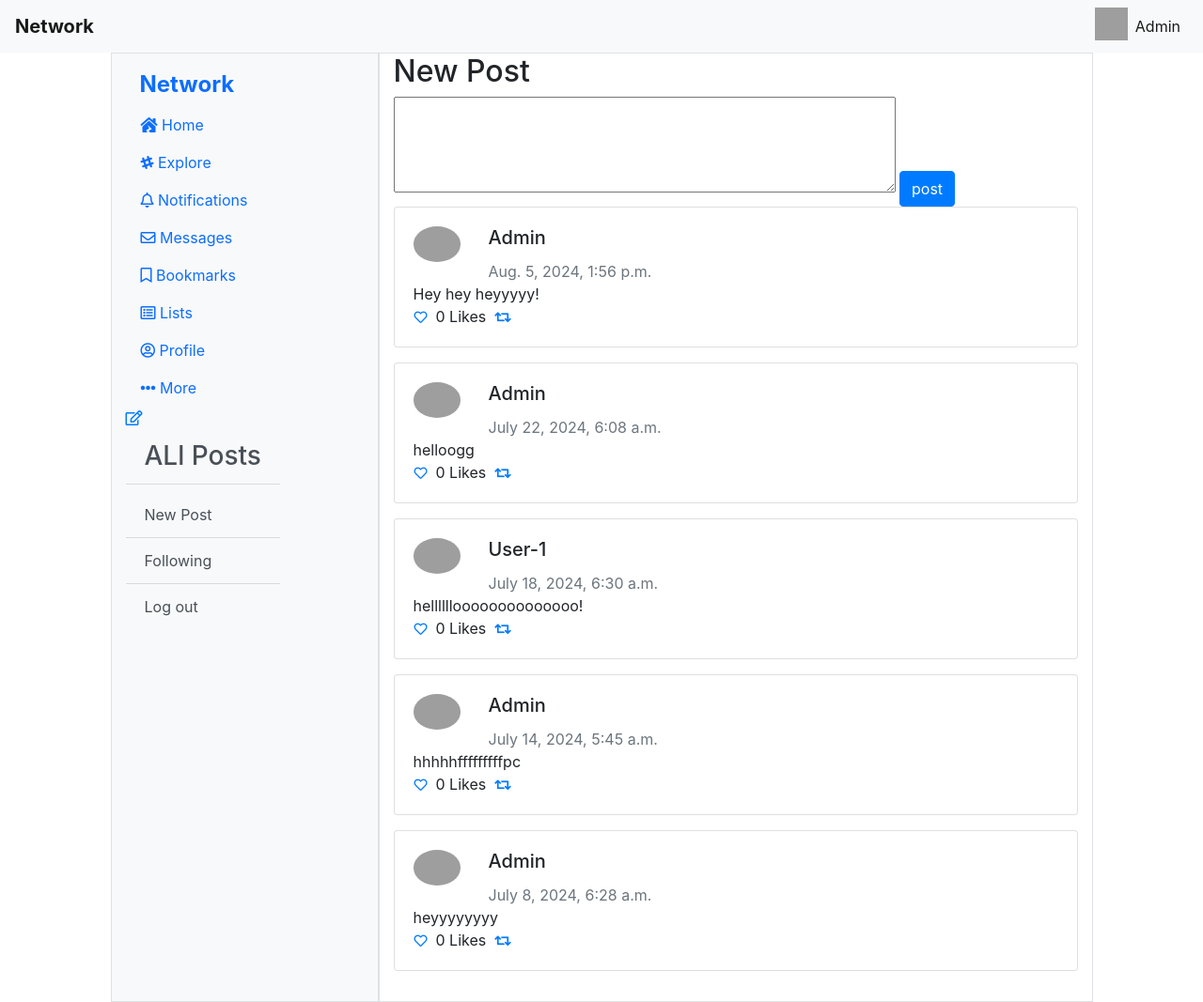
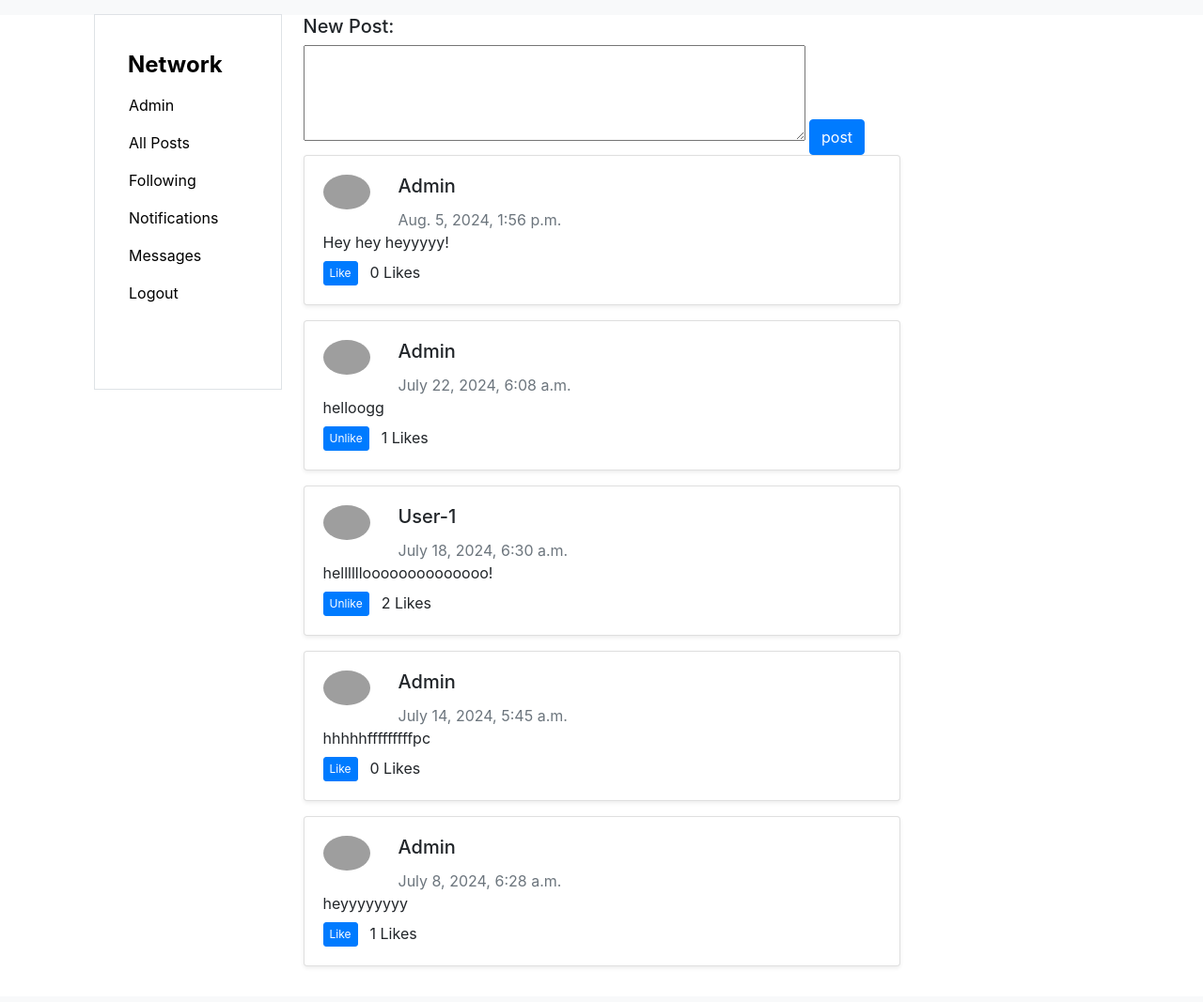
Before and after one commit to sozjamil/Network-Twitter, a Django app: page / in a window 1280 px wide. Shown: the whole page at 94% size. After the commit the page ends 1029 px from the top, so only its background shows below. Run offline with Django 3.2, Linux system fonts and the light colour scheme; a user stored in the database is signed in; data comes from the database, SQL or seed files in the repository; both versions use the stored data as it was after the commit; some libraries are stand-ins or nearby versions; grey boxes are pictures that could not be loaded.

Commit message:
final commit

```diff
--- a/network/admin.py
+++ b/network/admin.py
@@ -5,4 +5,4 @@ from .models import *
 
 admin.site.register(User)
 admin.site.register(Post)
-# admin.site.register(Follow)
+admin.site.register(Like)
--- a/network/static/network/index.js
+++ /dev/null
@@ -1,6 +0,0 @@
-// when clicking heart shape turn to red
-$(document).ready(function () {
-  $(".like-button").click(function () {
-    $(this).find("i").toggleClass("fas far text-danger");
-  });
-})
--- a/network/static/network/styles.css
+++ b/network/static/network/styles.css
@@ -1,5 +1,5 @@
 @media only screen and (min-width: 1024px) {
-    .navbar-nav .nav-item:not(.display-username){
+    .navbar-nav {
       display: none;
     }
     .display-navbar {
@@ -8,11 +8,6 @@
   }
 
 @media only screen and (max-width: 1024px) {
-    /* Styles to apply for screens with a maximum width of 768px (typically mobile devices) */
-    /* li.display-username {
-      display: none;
-    }     */
-
     .center-column {
       display: block;
       width: 100%;
@@ -27,12 +22,36 @@
 
   }
 
+.left-column {
+  position: fixed;
+  top: 15px;
+  left: 100px;
+  height: 400px;
+  width: 200px;
+  background-color: rgb(255, 255, 255); /* Default background */
+  padding: 20px;
+  border:#000000;
+
+}
+
 #sidebar-wrapper {
   float: left;
+  width: 100px;
+
+
+
+
+}
+
+#sidebar-wrapper a{
+  float: left;
+  color: black; /* Default color */
+  /*background-color: white;  Default background */
+
 }
 .nav-brand {
   margin-left: 15px;
-    color:#0d6efd;
+  color:#000000;
   margin-top:10px;
   font-size:x-large ;
 }
@@ -40,9 +59,10 @@
 .navbar-brand:hover {
   background: rgba(29, 161, 242, 0.1);
   border-radius: 50%;
-    color: #1da0f2;
+  color: #000000;
   margin-right: 23px;
 }
+
 /* @media (min-width: 768px) {
 .navbar-toggler {
   display: block;
--- a/network/templates/network/index.html
+++ b/network/templates/network/index.html
@@ -1,72 +1,119 @@
-{% extends "network/layout.html" %}
-{% load static %}
+{% extends 'network/layout.html' %}
 
 {% block body %}
+  {% load static %}
+  <style>
+    .like-button {
+      padding: 6px 6px; /* Decrease vertical padding */
+      font-size: 12px; /* Adjust font size */
+      height: auto; /* Let height adjust based on content */
+      line-height: 1; /* Adjust line height for tighter fit */
+      border-radius: 3px; /* Slightly reduce border radius */
+      margin-right: 5px; /* Space between button and text */
+      min-height: 24px; /* Ensure minimum height for usability */
+    }
+  </style>
+  <script>
+    //retrieves the value of cookie from the browser's document cookies
+    function getCookie(name) {
+      const value = `; ${document.cookie}`
+      const parts = value.split(`; ${name}=`)
+      if (parts.length == 2) return parts.pop().split(';').shift()
+    }
+    // Handling Like/Unlike button using Javascript
+    document.addEventListener('DOMContentLoaded', () => {
+      document.querySelectorAll('.like-btn').forEach((button) => {
+        button.addEventListener('click', () => {
+          const postId = button.dataset.postId
+          const likeCountSpan = document.getElementById(`like-count-${postId}`)
+
+          fetch(`/toggle_like/${postId}`, {
+            method: 'GET',
+            headers: {
+              'X-CSRFToken': '{{ csrf_token }}'
+            }
+          })
+            .then((response) => response.json())
+            .then((result) => {
+              if (result.liked) {
+                button.textContent = 'Unlike'
+              } else {
+                button.textContent = 'Like'
+              }
+              likeCountSpan.textContent = result.like_count
+            })
+            .catch((error) => console.log('Error:', error))
+        })
+      })
+    })
+  </script>
+
+  <!-- New post structure -->
   {% if user.is_authenticated %}
-        <h2>New Post</h2>
+    <div class="h5">New Post:</div>
     <form action="{% url 'newpost' %}" method="POST">
       {% csrf_token %}
       <textarea name="content" rows="4" cols="50"></textarea>
-            <input type="submit" value="post" class="btn btn-primary"/>
+      <input type="submit" value="post" class="btn btn-primary" />
     </form>
-    {% endif%}
+  {% endif %}
   <!-- HTML structure for each post -->
+
+  {% if post_count == 0 %}
+    <div class="text-center my-4"> No posts yet</div>
+  {% else %}
     {% for post in page_posts %}
-  <div class="card mb-3">
+      <div class="card mb-3 shadow-sm" class="post" id="post-{{ post.id }}">
         <div class="card-body">
           <div class="row">
             <div class="col-auto">
               <!-- User avatar -->
-              <img src="https://i.pinimg.com/564x/0e/6e/8c/0e6e8ce4541732f9a6e6b32325939338.jpg" alt="User Avatar" class="rounded-circle" width="50">
+              <img src="https://i.pinimg.com/564x/0e/6e/8c/0e6e8ce4541732f9a6e6b32325939338.jpg" alt="User Avatar" class="rounded-circle" width="50" />
             </div>
             <div class="col">
               <!-- Username and date -->
               <h5 class="card-title text-capitalize">{{ post.user }}</h5>
               <p class="card-text text-muted">{{ post.date }}</p>
             </div>
+            <div class="col"></div>
+          </div>
+          <div class="row">
             <div class="col">
-                {% comment %} {% if request.user == post.user %}
-                    <div class="float-right">
-                          <!-- Add the edit button or link -->
-                          <a href="{% url 'edit_post' post_id=post.id %}">Edit</a>
-                    </div>
-                {% endif %} {% endcomment %}
+              <!-- Post content -->
+              <p class="card-text">{{ post.content }}</p>
             </div>
           </div>
           <div class="row">
             <div class="col">
-              <!-- Post content -->
-              <p class="card-text">{{ post.content }} </p>
-              </div>
-          </div>
-          <div class="row">
-              <div class="col">
-              <!-- Number of likes and actions -->
-              <div class="d-flex">
-                  <button class="btn btn-link btn-sm p-0 pr-2 like-button">
-                  <i class="far fa-heart"></i>
+              <!-- Number of likes and Like/Unlike button -->
+              <div class="d-flex mt-2">
+                <button class="like-btn btn btn-primary like-button" data-post-id="{{ post.id }}" id="like-btn-{{ post.id }}">
+                  {% if post.id in liked_posts %}
+                    Unlike
+                  {% else %}
+                    Like
+                  {% endif %}
                 </button>
-                  <p class="card-text mb-0">0 Likes</p>
-                  <button class="btn btn-link btn-sm p-0 pl-2">
-                  <i class="fas fa-retweet"></i>
-                  </button>
+                <span id="like-count-{{ post.id }}" class="card-text ml-2">{{ post.likes.count }}</span>&nbsp;Likes
               </div>
             </div>
           </div>
-
         </div>
       </div>
     {% endfor %}
+  {% endif %}
   <nav aria-label="Page navigation example">
     <ul class="pagination">
       {% if page_posts.has_previous %}
-        <li class="page-item"><a class="page-link" href="?page={{ page_posts.previous_page_number }}">Previous</a></li>
+        <li class="page-item">
+          <a class="page-link" href="?page={{ page_posts.previous_page_number }}">Previous</a>
+        </li>
       {% endif %}
       {% if page_posts.has_next %}
-         <li class="page-item"><a class="page-link" href="?page={{ page_posts.next_page_number }}">Next</a></li>
+        <li class="page-item">
+          <a class="page-link" href="?page={{ page_posts.next_page_number }}">Next</a>
+        </li>
       {% endif %}
     </ul>
   </nav>
-
-
 {% endblock %}
--- a/network/templates/network/layout.html
+++ b/network/templates/network/layout.html
@@ -3,62 +3,61 @@
 <!DOCTYPE html>
 <html lang="en">
   <head>
-        <meta charset="utf-8">
-        <meta name="viewport" content="width=device-width, initial-scale=1">
-        {% comment %} bootstrap:5 {% endcomment %}
-        <link href="https://cdn.jsdelivr.net/npm/bootstrap@5.3.3/dist/css/bootstrap.min.css" rel="stylesheet" integrity="sha384-QWTKZyjpPEjISv5WaRU9OFeRpok6YctnYmDr5pNlyT2bRjXh0JMhjY6hW+ALEwIH" crossorigin="anonymous">
+    <meta charset="utf-8" />
+    <meta name="viewport" content="width=device-width, initial-scale=1" />
+    {% comment %}bootstrap:5{% endcomment %}
+    <link href="https://cdn.jsdelivr.net/npm/bootstrap@5.3.3/dist/css/bootstrap.min.css" rel="stylesheet" integrity="sha384-QWTKZyjpPEjISv5WaRU9OFeRpok6YctnYmDr5pNlyT2bRjXh0JMhjY6hW+ALEwIH" crossorigin="anonymous" />
     <script src="https://cdn.jsdelivr.net/npm/bootstrap@5.3.3/dist/js/bootstrap.bundle.min.js" integrity="sha384-YvpcrYf0tY3lHB60NNkmXc5s9fDVZLESaAA55NDzOxhy9GkcIdslK1eN7N6jIeHz" crossorigin="anonymous"></script>
 
-        {% comment %} bootstrap:4 {% endcomment %}
-        <link rel="stylesheet" href="https://cdn.jsdelivr.net/npm/bootstrap@4.6.2/dist/css/bootstrap.min.css">
+    {% comment %}bootstrap:4{% endcomment %}
+    <link rel="stylesheet" href="https://cdn.jsdelivr.net/npm/bootstrap@4.6.2/dist/css/bootstrap.min.css" />
     <script src="https://cdn.jsdelivr.net/npm/jquery@3.7.1/dist/jquery.slim.min.js"></script>
     <script src="https://cdn.jsdelivr.net/npm/popper.js@1.16.1/dist/umd/popper.min.js"></script>
     <script src="https://cdn.jsdelivr.net/npm/bootstrap@4.6.2/dist/js/bootstrap.bundle.min.js"></script>
-        <link rel="stylesheet" href="https://stackpath.bootstrapcdn.com/bootstrap/4.5.0/css/bootstrap.min.css">
+    <link rel="stylesheet" href="https://stackpath.bootstrapcdn.com/bootstrap/4.5.0/css/bootstrap.min.css" />
     <script src="https://stackpath.bootstrapcdn.com/bootstrap/4.5.0/js/bootstrap.min.js"></script>
 
-        {% comment %} heart icon for all posts  {% endcomment %}
-        <link rel="stylesheet" href="https://cdnjs.cloudflare.com/ajax/libs/font-awesome/5.15.1/css/all.min.css">
-        <script src="https://cdnjs.cloudflare.com/ajax/libs/jquery/3.6.0/jquery.min.js"></script>
+    <!-- Include Bootstrap CSS for styling for like/unlike button -->
+    <link rel="stylesheet" href="https://stackpath.bootstrapcdn.com/bootstrap/4.5.2/css/bootstrap.min.css" />
+    <script src="https://code.jquery.com/jquery-3.6.0.min.js"></script>
 
-        {% comment %} include the required JavaScript libraries, such as jQuery, for the AJAX functionality {% endcomment %}
-        <script src="https://cdnjs.cloudflare.com/ajax/libs/jquery/3.5.1/jquery.min.js"></script>
-
-        {% comment %}Include jQuery and your custom JavaScript  {% endcomment %}
-        <script src="{% static 'network/jquery-3.7.1.js' %}"></script>
-        {% comment %} <script src="{% static 'network/edit_post.js' %}"></script> {% endcomment %}
-
-        <title>{% block title %}Social Network{% endblock %}</title>
-        <link rel="stylesheet" href="https://stackpath.bootstrapcdn.com/bootstrap/4.4.1/css/bootstrap.min.css" integrity="sha384-Vkoo8x4CGsO3+Hhxv8T/Q5PaXtkKtu6ug5TOeNV6gBiFeWPGFN9MuhOf23Q9Ifjh" crossorigin="anonymous">
-        <link href="{% static 'network/styles.css' %}" rel="stylesheet">
-        <script src="{% static 'network/index.js' %}"></script>
-
+    <title>
+      {% block title %}
+        Social Network
+      {% endblock %}
+    </title>
+    <link rel="stylesheet" href="https://stackpath.bootstrapcdn.com/bootstrap/4.4.1/css/bootstrap.min.css" integrity="sha384-Vkoo8x4CGsO3+Hhxv8T/Q5PaXtkKtu6ug5TOeNV6gBiFeWPGFN9MuhOf23Q9Ifjh" crossorigin="anonymous" />
+    <link href="{% static 'network/styles.css' %}" rel="stylesheet" />
   </head>
   <body>
-
+    <!-- Navigation bar for mobile users( max = 1024px ) -->
     <nav class="navbar navbar-expand-lg navbar-light bg-light">
-            <a class="navbar-brand .lead " href="#"><strong>Network</strong></a>
-            {% comment %} <div class="container d-flex flex-row align-items-center"> {% endcomment %}
-
-                <button class="navbar-toggler" type="button" data-toggle="collapse" data-target="#navbarNav" aria-controls="navbarNav" aria-expanded="false" aria-label="Toggle navigation">
-                    <span class="navbar-toggler-icon"></span>
-                </button>
-
+      <button class="navbar-toggler" type="button" data-toggle="collapse" data-target="#navbarNav" aria-controls="navbarNav" aria-expanded="false" aria-label="Toggle navigation"><span class="navbar-toggler-icon"></span></button>
       <div class="collapse navbar-collapse" id="navbarNav">
         <ul class="navbar-nav ml-auto">
           {% if user.is_authenticated %}
-                        <img src="https://i.pinimg.com/564x/0e/6e/8c/0e6e8ce4541732f9a6e6b32325939338.jpg" style="height: 35px;width: 35px;">
-                        <li class="nav-item display-username">
+            <li class="nav-item">
               <a class="nav-link active text-capitalize" href="{% url 'profile_page' user_id=user.id %}">{{ user.username }}</a>
             </li>
           {% endif %}
+
           <li class="nav-item">
             <a class="nav-link" href="{% url 'index' %}">All Posts</a>
           </li>
+          <li class="nav-item">
             {% if user.is_authenticated %}
+              <a class="nav-link" href="{% url 'following_page' %}"><i class="fab fa-slack-hash"></i> <span class="menu-text">Following</span></a>
+            {% else %}
+              <a class="nav-link" href="#"><i class="fab fa-slack-hash"></i> <span class="menu-text">Following</span></a>
+            {% endif %}
+          </li>
           <li class="nav-item">
-                            <a class="nav-link" href="#">Following</a>
+            <a class="nav-link" href="#"><i class="far fa-bell"></i> <span class="menu-text">Notifications</span></a>
           </li>
+          <li class="nav-item">
+            <a class="nav-link" href="#"><i class="far fa-envelope"></i> <span class="menu-text">Messages</span></a>
+          </li>
+          {% if user.is_authenticated %}
             <li class="nav-item">
               <a class="nav-link" href="{% url 'logout' %}">Log Out</a>
             </li>
@@ -75,64 +74,61 @@
     </nav>
 
     <div class="body">
-
       <div class="container">
         <div class="row justify-content-md-center">
-                  <div class="col col-lg-3 border bg-light left-column">
-
-                    <div class="bg-light ms-auto" id="sidebar-wrapper">
+          <div class="col col-lg-4 border left-column">
+            <div class="ms-auto" id="sidebar-wrapper">
+              <!-- Navigation bar for screens > 1024px -->
               <ul class="nav flex-column display-navbar">
                 <a class="navbar-brand .lead nav-brand" href="#"><strong>Network</strong></a>
 
                 <li class="nav-item">
-                              <a class="nav-link active" href="#"><i class="fas fa-house-damage"></i> <span class="menu-text">Home</span></a>
+                  {% if user.is_authenticated %}
+                    <a class="nav-link text-capitalize" href="{% url 'profile_page' user_id=user.id %}"><i class="far fa-user-circle"></i> <span class="menu-text">{{ user.username }}</span></a>
+                  {% endif %}
+                </li>
 
+                <li class="nav-item">
+                  <a class="nav-link active" href="{% url 'index' %}"><i class="fas fa-house-damage"></i> <span class="menu-text">All Posts</span></a>
                 </li>
                 <li class="nav-item">
-                              <a class="nav-link" href="#"> <i class="fab fa-slack-hash"></i> <span class="menu-text">Explore</span></a>
+                  {% if user.is_authenticated %}
+                    <a class="nav-link" href="{% url 'following_page' %}"><i class="fab fa-slack-hash"></i> <span class="menu-text">Following</span></a>
+                  {% else %}
+                    <a class="nav-link" href="#"><i class="fab fa-slack-hash"></i> <span class="menu-text">Following</span></a>
+                  {% endif %}
                 </li>
                 <li class="nav-item">
                   <a class="nav-link" href="#"><i class="far fa-bell"></i> <span class="menu-text">Notifications</span></a>
                 </li>
+
                 <li class="nav-item">
                   <a class="nav-link" href="#"><i class="far fa-envelope"></i> <span class="menu-text">Messages</span></a>
                 </li>
+
+                {% if user.is_authenticated %}
                   <li class="nav-item">
-                              <a class="nav-link" href="#"><i class="far fa-bookmark"></i> <span class="menu-text">Bookmarks</span></a>
+                    <a class="nav-link" href="{% url 'logout' %}"><i class="far fa-bookmark"></i> <span class="menu-text">Logout</span></a>
+                  </li>
+                {% else %}
+                  <li class="nav-item">
+                    <a class="nav-link" href="{% url 'login' %}"><i class="far fa-list-alt"></i> <span class="menu-text">Login</span></a>
                   </li>
                   <li class="nav-item">
-                              <a class="nav-link" href="#"><i class="far fa-list-alt"></i> <span class="menu-text">Lists</span></a>
+                    <a class="nav-link" href="{% url 'register' %}"><i class="fas fa-ellipsis-h"></i> <span class="menu-text">Register</span></a>
                   </li>
-                            <li class="nav-item">
-                              <a class="nav-link" href="#"><i class="far fa-user-circle"></i> <span class="menu-text">Profile</span></a>
-                            </li>
-                            <li class="nav-item">
-                              <a class="nav-link" href="#"><i class="fas fa-ellipsis-h"></i> <span class="menu-text">More</span></a>
-                            </li>
+                {% endif %}
                 <li class="nav-item mobile-post">
                   <a class="nav-link2" href="#"><i class="far fa-edit"></i></a>
                 </li>
               </ul>
-                        <div class="list-group justify-content-md list-group-flush ">
-                          <a href="{% url 'index' %}" class="list-group-item h3 list-group-item-action . bg-light">ALl Posts</a>
-                          <a href="{% url 'newpost' %}" class="list-group-item list-group-item-action bg-light">New Post</a>
-                          <a href="{% url 'following_page' %}" class="list-group-item list-group-item-action bg-light">Following</a>
-                          {% if user.is_authenticated  %}
-                            <a href="{% url 'logout' %}" class="list-group-item list-group-item-action bg-light">Log out</a>
-                          {% else %}
-                            <a href="{% url 'login' %}" class="list-group-item list-group-item-action bg-light">Login</a>
-                          {% endif %}
             </div>
           </div>
+          <div class="col-lg-7 center-column">
+            {% block body %}
 
-                  </div>
-                  <div class="col-lg-8 border center-column">
-                    {% block body %}
             {% endblock %}
           </div>
-                  {% comment %} <div class="col col-lg-3 border right-column">
-                    3 of 3
-                  </div> {% endcomment %}
         </div>
       </div>
     </div>
--- a/network/urls.py
+++ b/network/urls.py
@@ -4,6 +4,7 @@ from django.urls import path
 from . import views
 
 urlpatterns = [
+    path('toggle_like/<int:post_id>/', views.toggle_like, name='toggle_like'),
     path("edit_post/<int:post_id>", views.edit_post, name="edit_post"),
     path("following_page/", views.following_page, name="following_page"),
     path("profile_page/<int:user_id>", views.profile_page, name="profile_page"),
--- a/network/views.py
+++ b/network/views.py
@@ -7,6 +7,7 @@ from django.core.paginator import Paginator
 from django.http import JsonResponse
 from django.contrib.auth.decorators import login_required
 import json
+from django.utils.translation import gettext_lazy as _
 
 
 from .models import *
@@ -14,14 +15,22 @@ from .models import *
 
 def index(request):
     all_posts= Post.objects.all().order_by("id").reverse()
-    paginator = Paginator(all_posts,10)  # Display 10 posts per page
 
+     # Display 10 posts per page
+    paginator = Paginator(all_posts,10)
     page_number = request.GET.get('page')
     page_posts = paginator.get_page(page_number)
 
+    # retrieves the IDs of all posts that the user has liked and stores these
+    # IDs in the liked_posts list, depending on that value of Like/Unlike button changes
+    liked_posts = []
+    if request.user.is_authenticated:
+        liked_posts = Like.objects.filter(user=request.user).values_list('post_id', flat=True)
+
     return render(request, "network/index.html", {
-        "all_posts":all_posts,
-        "page_posts": page_posts
+        "page_posts": page_posts,
+        "liked_posts": liked_posts
+
     })
 
 
@@ -76,6 +85,8 @@ def register(request):
     else:
         return render(request, "network/register.html")
 
+# creating new post and saving it in the database
+@login_required
 def newpost(request):
     if request.method=="POST":
         content=request.POST['content']
@@ -86,50 +97,20 @@ def newpost(request):
     else:
         return render(request, "network/newpost.html")
 
-# def profile_page(request, user_id):
-#     user=User.objects.get(pk=user_id)
-#     all_posts= Post.objects.filter(user=user).order_by("id").reverse()
-
-#     #follower and following
-#     following=Follow.objects.filter(user=user).count()
-#     followers=Follow.objects.filter(user_follower=user).count()
-
-#     # try:
-#     #     checkFollow= followers.filter(user=User.objects.get(pk=request.user.id))
-#     #     if len(checkFollow) != 0:
-#     #         isFollowing =  True
-#     #     else:
-#     #         isFollowing = False
-#     # except:
-#     #     isFollowing=False
-
-
-#     # pagination: Display 10 posts per page
-#     paginator = Paginator(all_posts,10)
-#     page_number = request.GET.get('page')
-#     page_posts = paginator.get_page(page_number)
-
-#     return render(request, "network/profile_page.html", {
-#         "page_posts": page_posts,
-#         "username":user.username,
-#         "following": following,
-#         "followers":followers,
-#         # "isFollowing": isFollowing,
-#         "user_profile":user,
-
-#     })
-
+@login_required
 def profile_page(request, user_id):
     profile = User.objects.get(pk=user_id)
     all_posts= Post.objects.filter(user=profile).order_by("id").reverse()
     post_count = all_posts.count()
-    # profile_post = Post.objects.filter(user = user_id)
 
     # pagination: Display 10 posts per page
     paginator = Paginator(all_posts,10)
     page_number = request.GET.get('page')
     profile_post = paginator.get_page(page_number)
 
+    # If post was liked we would know and value of Like/Unlike button changes
+    for post in profile_post:
+        post.is_liked_by_user = post.likes.filter(user=request.user).exists()
 
     if request.method == "POST":
         current_user_profile = request.user
@@ -155,9 +136,10 @@ def profile_page(request, user_id):
         "profile_post": profile_post,
     } )
 
+#displaying following page contains posts posted by whom user follows
 @login_required
 def following_page(request):
-    all_posts =  Post.objects.filter(user__in=request.user.follows.all())
+    all_posts =  Post.objects.filter(user__in=request.user.follows.all()).order_by("id").reverse()
     paginator = Paginator(all_posts,10)  # Display 10 posts per page
     page_number = request.GET.get('page')
     page_posts = paginator.get_page(page_number)
@@ -167,6 +149,7 @@ def following_page(request):
         "page_posts": page_posts
     })
 
+# Editing post function and updating database with Json
 @login_required
 def edit_post(request, post_id):
     if request.method == "POST":
@@ -175,3 +158,19 @@ def edit_post(request, post_id):
         edit_post.content = data["content"]
         edit_post.save()
         return JsonResponse({"message": "Change successfull", "data": data["content"]})
+
+# Like/Unlike post and updating database with Json
+@login_required
+def toggle_like(request, post_id):
+    post = get_object_or_404(Post, id=post_id)
+    user = request.user
+    like, created = Like.objects.get_or_create(user=user, post=post)
+
+    if not created:
+        like.delete()
+        liked = False
+    else:
+        liked = True
+    like_count = post.likes.count()
+
+    return JsonResponse({"liked": liked, "post_id": post_id, "like_count": like_count})
```
Also changed, not shown: network/models.py (+6 -5 lines), network/templates/network/newpost.html (deleted, +0 -13 lines), network/templates/network/profile_page.html (+72 -35 lines), db.sqlite3, network/migrations/0003_like.py (added), network/migrations/0004_alter_like_post_alter_like_user.py (added), network/migrations/0005_alter_like_post.py (added), 1 other file. Lines whose indentation alone changed are shown as unchanged.
